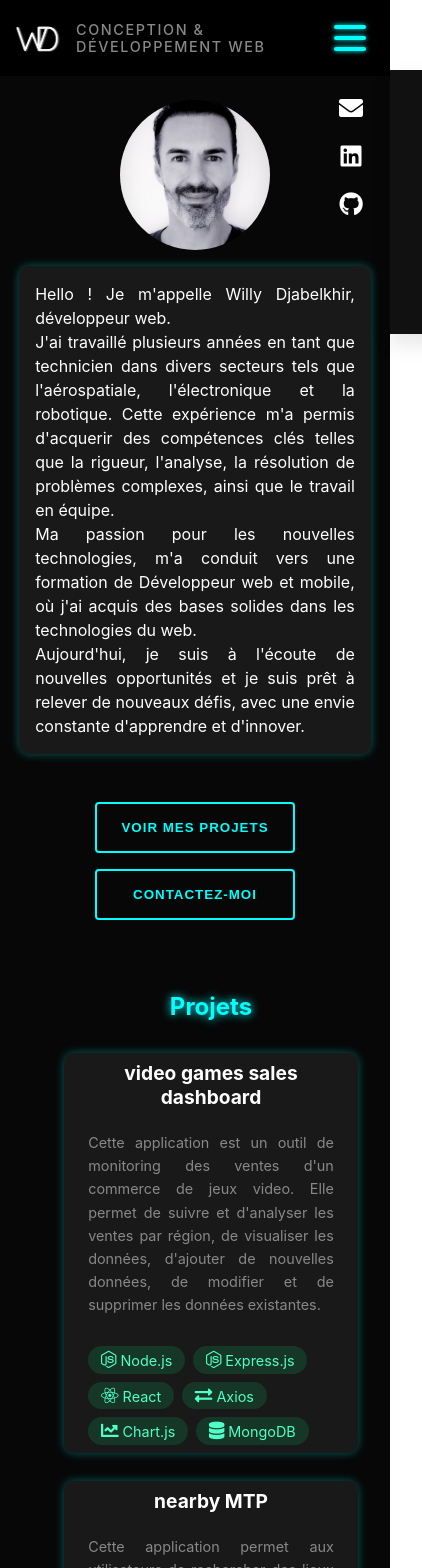
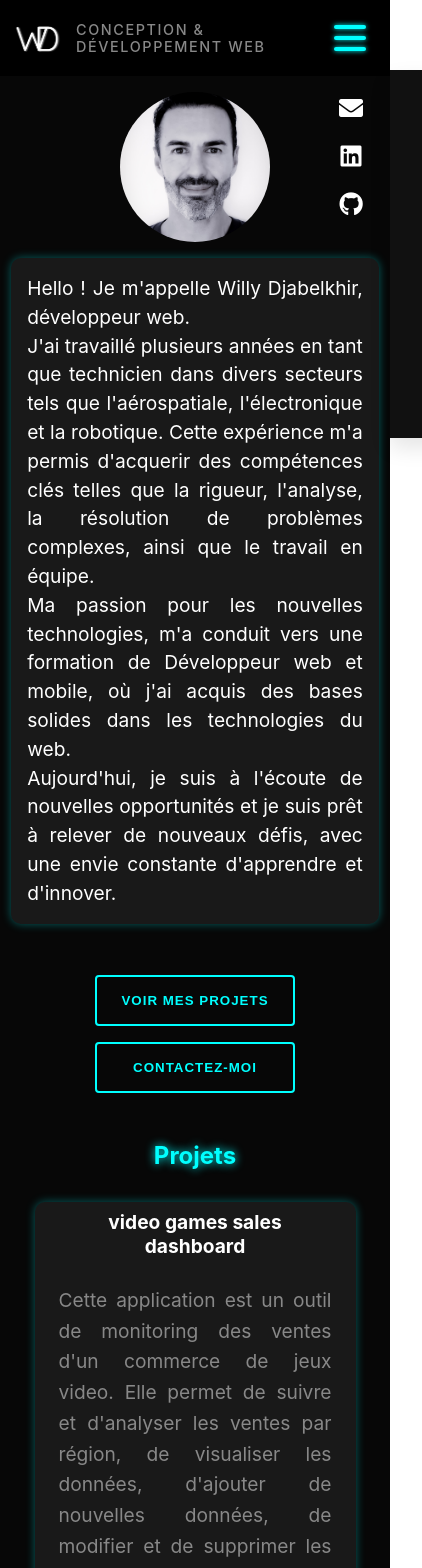
Before and after one commit to DjabelWilly/portfolio, a React (Create React App) app in the folder client/: page / in a window 390 px wide. Shown: the top 1568 px of the page, 422 px wide, since content can reach past the window. Built offline with nearby package versions, Linux system fonts and the light colour scheme; the HTML template or start-up script is replaced by a standard one.

Commit message:
fit navbar

```diff
--- a/client/src/App.css
+++ b/client/src/App.css
@@ -16,8 +16,7 @@
   flex-direction: column;
   align-items: center;
   justify-content: center;
-  min-height: 100vh;
-  width: 100vw;
+  width: 100%;
   margin: 0;
   padding: 0;
 }
@@ -25,13 +24,14 @@
 .main-content {
   padding-top: 60px;
   background-color: var(--dark-bg);
+  width: 100%;
 }
 
 section {
   min-height: 100vh;
-  padding: 1.5rem 0;
+  padding: 0;
   margin-top: 2rem;
-  width: 100vw;
+  width: 100%;
   margin: 0;
   display: flex;
   flex-direction: column;
@@ -54,7 +54,7 @@ section h2 {
 
 #projects {
   background-color: var(--dark-bg);
-  padding: 0;
+  /* padding: 0; */
 }
 
 #education {
@@ -63,5 +63,5 @@ section h2 {
 
 #contact {
   background-color: var(--dark-bg);
-  min-height: calc(100vh - 50px);
+  min-height: calc(100vh - 60px);
 }
--- a/client/src/components/About/About.css
+++ b/client/src/components/About/About.css
@@ -1,12 +1,7 @@
 .about-container {
-  padding-inline: 2rem;
   max-width: 1200px;
 }
-@media (max-width: 500px) {
-  .about-container {
-    padding-inline: 0.5rem;
-  }
-}
+
 .about-container h2 {
   margin-top: 0;
 }
@@ -20,7 +15,6 @@
   display: flex;
   flex-direction: column;
   gap: 2rem;
-  /* margin-top: 1rem; */
 }
 
 @media (max-width: 768px) {
@@ -38,7 +32,7 @@
 }
 @media (max-width: 768px) {
   .about-image {
-    margin-top: 1rem;
+    margin-top: 2rem;
     width: 150px;
     height: 150px;
     border-radius: 50%;
@@ -58,7 +52,6 @@
     align-items: center;
     justify-content: center;
     gap: 1rem;
-    font-size: 1rem;
     width: 100%;
   }
 }
@@ -78,7 +71,7 @@
 
 @media (max-width: 768px) {
   .about-description {
-    font-size: 1rem;
+    font-size: 1.2rem;
     padding: 1rem;
     margin-inline: 0.7rem;
   }
--- a/client/src/components/Contact/Contact.css
+++ b/client/src/components/Contact/Contact.css
@@ -28,7 +28,15 @@
     right: -150px;
   }
 }
-@media (max-width: 550px) {
+@media (max-width: 610px) {
+  .paper-plane {
+    width: 120px;
+    height: 120px;
+    top: 200px;
+    right: -100px;
+  }
+}
+@media (max-width: 477px) {
   .paper-plane {
     display: none;
   }
--- a/client/src/components/Education/Education.css
+++ b/client/src/components/Education/Education.css
@@ -2,13 +2,6 @@
   padding: 2rem;
   max-width: 1200px;
   margin: 0 auto;
-}
-@media screen and (max-width: 768px) {
-  .education-container {
-    padding: 1rem;
-    margin: 0;
-    width: 100%;
-  }
 }
 
 .education-timeline {
@@ -20,7 +13,7 @@
   display: grid;
   grid-template-columns: 200px 1fr;
   margin-top: 1.5rem;
-  padding: 2rem;
+  padding: 1rem;
   background: rgba(255, 255, 255, 0.073);
   border-radius: 10px;
   transition: transform 0.3s ease;
@@ -40,6 +33,7 @@
 .education-content h3 {
   color: var(--text-primary);
   margin-bottom: 0.5rem;
+  margin-top: 0;
 }
 
 .education-content h4 {
@@ -73,7 +67,6 @@
   .education-item {
     grid-template-columns: 1fr;
     gap: 1rem;
-    margin-inline: 1.5rem;
   }
 
   .education-date {
--- a/client/src/components/Header/Header.css
+++ b/client/src/components/Header/Header.css
@@ -13,7 +13,7 @@
   display: flex;
   justify-content: space-between;
   align-items: center;
-  width: 100%;
+  width: 100vw;
   max-width: 1400px;
   margin: 0;
   padding: 0.5rem;
@@ -125,23 +125,36 @@
   list-style: none;
   padding: 0;
 }
-@media screen and (max-width: 966px) {
+@media screen and (max-width: 1028px) {
   .social-links {
     position: absolute;
-    right: 6rem;
+    right: 20rem;
   }
 }
-
-.social-links li a {
-  margin-inline: 0 !important;
-  padding-inline: 0;
+@media screen and (max-width: 910px) {
+  .social-links {
+    position: absolute;
+    right: 15rem;
+  }
+}
+@media screen and (max-width: 740px) {
+  .social-links {
+    position: absolute;
+    right: 10rem;
+  }
+}
+@media screen and (max-width: 640px) {
+  .social-links {
+    position: absolute;
+    right: 8rem;
+  }
 }
 
 .social-links li {
   display: flex;
   align-items: center;
   font-size: 1.1rem;
-  margin-inline: 1rem;
+  padding-inline: 0.7rem;
 }
 
 .social-links i {
@@ -154,7 +167,6 @@
   color: var(--text-primary);
   text-decoration: none;
   transition: all 0.3s ease;
-  margin-inline: 0.5rem;
 }
 
 .social-links a:hover {
@@ -195,6 +207,8 @@
 
   .nav-links li {
     margin: 0.5rem;
+    font-size: 1.2rem;
+    margin-top: 2rem;
   }
 
   /* Animation du hamburger */
--- a/client/src/components/Projects/Projects.css
+++ b/client/src/components/Projects/Projects.css
@@ -6,6 +6,7 @@
 @media screen and (max-width: 768px) {
   .projects-container {
     padding: 1rem;
+    padding-inline: 0;
     margin: auto;
     width: 100%;
   }
@@ -30,7 +31,7 @@
   flex-direction: column;
   align-items: center;
   justify-content: center;
-  width: 63%;
+  width: 60%;
   padding: 0.5rem 1.5rem;
   margin: 0;
   background: rgba(255, 255, 255, 0.073);
@@ -38,6 +39,11 @@
   transition: transform 0.3s ease;
   box-shadow: 0 0 10px rgba(0, 255, 255, 0.35);
   min-height: 200px;
+}
+@media screen and (max-width: 768px) {
+  .project-card {
+    width: 70%;
+  }
 }
 
 .project-card:hover {
@@ -66,7 +72,12 @@
   line-height: 1.6;
   overflow: hidden;
   text-align: justify;
-  font-size: 0.9rem;
+  font-size: 1.15rem;
+}
+@media screen and (max-width: 1028px) {
+  .project-description {
+    font-size: 1.2rem;
+  }
 }
 
 .project-stack {
@@ -115,9 +126,3 @@
   width: 1.1rem;
   height: 1.1rem;
 }
-
-@media (max-width: 768px) {
-  .projects-grid {
-    flex-direction: column;
-  }
-}
```
